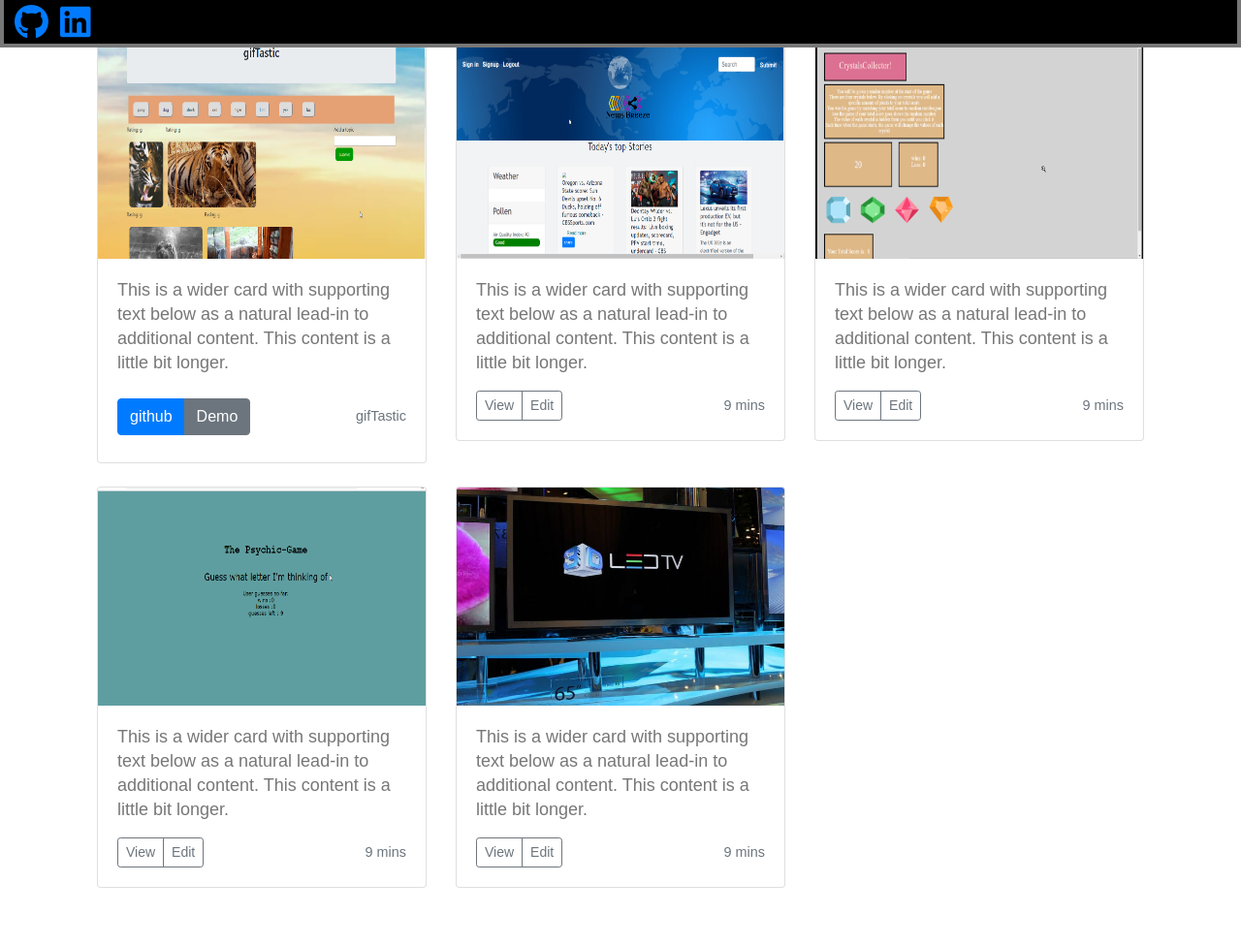
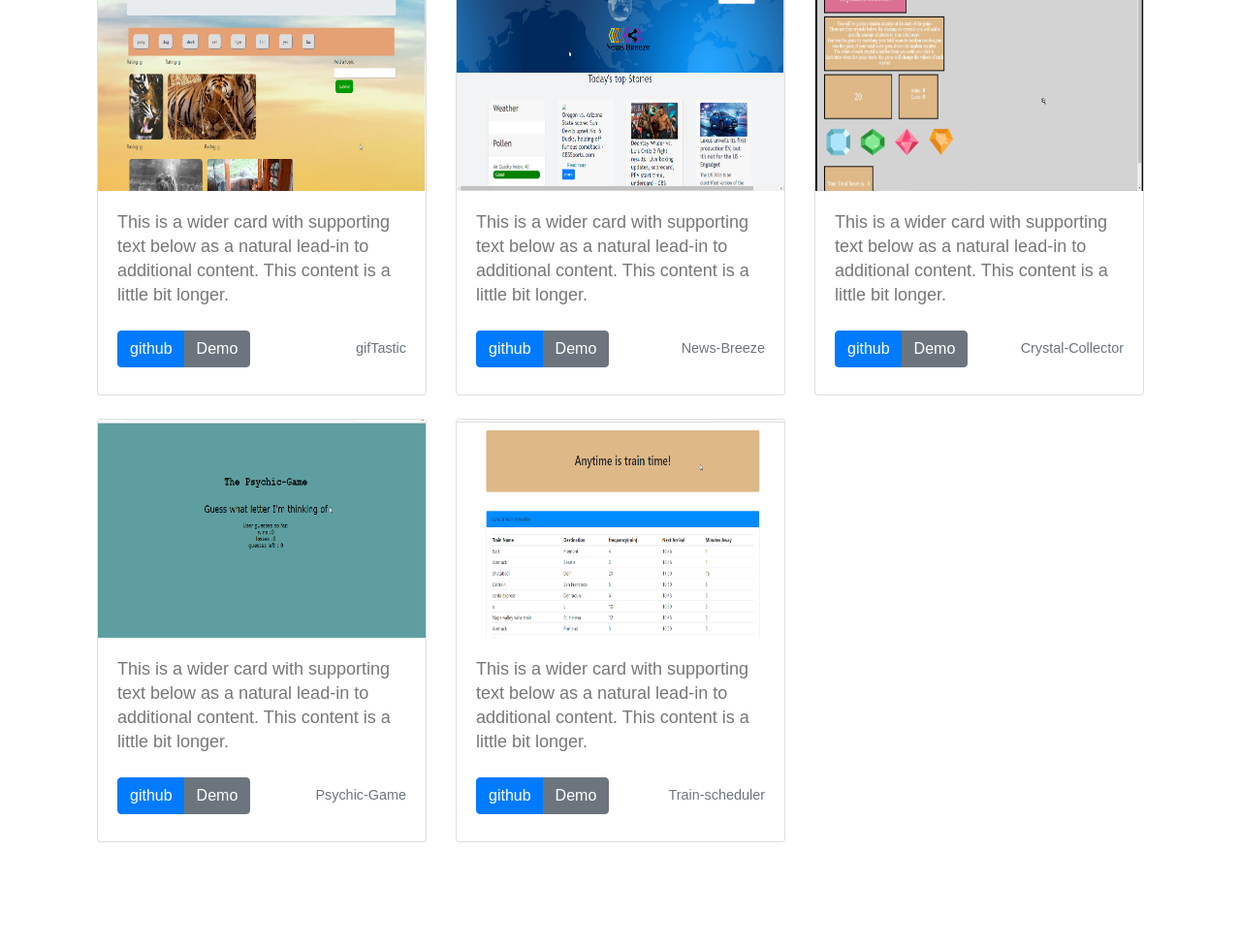
Before and after one commit to ShipraD25/Updated-Portfolio, a plain HTML site: page index.html in a window 1280 px wide. Shown: the part 751-1727 px from the top of the page at 97% size. Drawn offline with nearby package versions, Linux system fonts and the light colour scheme.

Commit message:
making submit button work

```diff
--- a/assets/css/style.css
+++ b/assets/css/style.css
@@ -1,4 +1,4 @@
-#wrapper {
+/*#wrapper {
     background-color: #212931;
     background-image: url("../images/overlay.png"), linear-gradient(0deg, rgba(0, 0, 0, 0.1), rgba(0, 0, 0, 0.1)), url("../images/bg.jpg");
     background-size: auto, auto, 100% auto;
@@ -20,7 +20,7 @@
 #intro {
     cursor: default;
     text-align: center;
-}
+}*/
 
 h1 {
     margin: 0 0 2em 0;
@@ -30,7 +30,6 @@ h1 {
     text-transform: uppercase;
     padding: 0;
     border: 0;
-    vertical-align: baseline;
     display: block;
     margin-block-start: 0.67em;
 }
@@ -134,7 +133,7 @@ h5 {
 #footer {
     bottom: 0;
     width: 100%;
-    position: absolute;
+    /*position: absolute;*/
     height: 80px;
     background-color: black;
     border: 4px solid;
@@ -142,7 +141,7 @@ h5 {
     /*text-align: center;*/
     padding-top: 30px;
     padding-bottom: 0;
-    position: fixed;
+    /*position: fixed;*/
 }
 
 p {
@@ -166,7 +165,7 @@ p {
 form {
     padding-left: 10%;
     padding-right: 10%;
-    padding-bottom: 20%;
+    padding-bottom: 10%;
 }
 
 table#social {
--- a/index.html
+++ b/index.html
@@ -11,7 +11,7 @@
     <script src="https://kit.fontawesome.com/ec2d617488.js" crossorigin="anonymous"></script>
     <link rel="stylesheet" href="assets/css/style.css">
 
-    <title>Bootstrap Portfolio</title>
+    <title>Portfolio</title>
 </head>
 
 <!--<body>-->
@@ -56,11 +56,7 @@
         <section class="jumbotron text-center">
             <div class="container">
                 <h1 class="jumbotron-heading">Shipra Dyundi</h1>
-                <p class="lead text-muted">Something short and leading about the collection below—its contents, the creator, etc. Make it short and sweet, but not too short so folks don't simply skip over it entirely.</p>
-                <p>
-                    <a href="https://getbootstrap.com/docs/4.0/examples/album/#" class="btn btn-primary my-2">Main call to action</a>
-                    <a href="https://getbootstrap.com/docs/4.0/examples/album/#" class="btn btn-secondary my-2">Secondary action</a>
-                </p>
+                <p class="lead text-muted">Hello my name is Shipra and I am a part-time student at UC Berkeley coding bootcamp. I love coding and I am very passionate about it.</p>
             </div>
         </section>
 
@@ -109,9 +105,6 @@
                                         <div class="btn-group">
                                             <a href="https://github.com/ShipraD25/gifTastic" class="btn btn-primary my-2">github</a>
                                             <a href="https://shiprad25.github.io/gifTastic/" class="btn btn-secondary my-2">Demo</a>
-
-                                            <!--<button type="button" class="btn btn-sm btn-outline-secondary">github</button>
-                                            <button type="button" class="btn btn-sm btn-outline-secondary">Demo</button>-->
                                         </div>
                                         <small class="text-muted">gifTastic</small>
                                     </div>
@@ -125,10 +118,10 @@
                                     <p class="card-text">This is a wider card with supporting text below as a natural lead-in to additional content. This content is a little bit longer.</p>
                                     <div class="d-flex justify-content-between align-items-center">
                                         <div class="btn-group">
-                                            <button type="button" class="btn btn-sm btn-outline-secondary">View</button>
-                                            <button type="button" class="btn btn-sm btn-outline-secondary">Edit</button>
+                                            <a href="https://github.com/ShipraD25/Project-1-Team-04" class="btn btn-primary my-2">github</a>
+                                            <a href="https://shiprad25.github.io/Project-1-Team-04/" class="btn btn-secondary my-2">Demo</a>
                                         </div>
-                                        <small class="text-muted">9 mins</small>
+                                        <small class="text-muted">News-Breeze</small>
                                     </div>
                                 </div>
                             </div>
@@ -145,10 +138,10 @@
                                     <p class="card-text">This is a wider card with supporting text below as a natural lead-in to additional content. This content is a little bit longer.</p>
                                     <div class="d-flex justify-content-between align-items-center">
                                         <div class="btn-group">
-                                            <button type="button" class="btn btn-sm btn-outline-secondary">View</button>
-                                            <button type="button" class="btn btn-sm btn-outline-secondary">Edit</button>
+                                            <a href="https://github.com/ShipraD25/unit-4-game" class="btn btn-primary my-2">github</a>
+                                            <a href="https://shiprad25.github.io/unit-4-game/" class="btn btn-secondary my-2">Demo</a>
                                         </div>
-                                        <small class="text-muted">9 mins</small>
+                                        <small class="text-muted">Crystal-Collector</small>
                                     </div>
                                 </div>
                             </div>
@@ -163,10 +156,11 @@
                                     <p class="card-text">This is a wider card with supporting text below as a natural lead-in to additional content. This content is a little bit longer.</p>
                                     <div class="d-flex justify-content-between align-items-center">
                                         <div class="btn-group">
-                                            <button type="button" class="btn btn-sm btn-outline-secondary">View</button>
-                                            <button type="button" class="btn btn-sm btn-outline-secondary">Edit</button>
+                                            <a href="https://github.com/ShipraD25/Psychic-Game" class="btn btn-primary my-2">github</a>
+                                            <a href="https://shiprad25.github.io/Psychic-Game/" class="btn btn-secondary my-2">Demo</a>
+
                                         </div>
-                                        <small class="text-muted">9 mins</small>
+                                        <small class="text-muted">Psychic-Game</small>
                                     </div>
                                 </div>
                             </div>
@@ -176,15 +170,16 @@
 
                         <div class="col-sm-12 col-md-4 col-lg-4">
                             <div class="card mb-4 box-shadow">
-                                <img class="card-img-top" data-src="holder.js/100px225?theme=thumb&amp;bg=55595c&amp;fg=eceeef&amp;text=Thumbnail" alt="Thumbnail [100%x225]" style="height: 225px; width: 100%; display: block;" src="assets/images/technics-q-c-640-480-9.jpg" data-holder-rendered="true">
+                                <img class="card-img-top" data-src="holder.js/100px225?theme=thumb&amp;bg=55595c&amp;fg=eceeef&amp;text=Thumbnail" alt="Thumbnail [100%x225]" style="height: 225px; width: 100%; display: block;" src="assets/images/train-scheduler.png" data-holder-rendered="true">
                                 <div class="card-body">
                                     <p class="card-text">This is a wider card with supporting text below as a natural lead-in to additional content. This content is a little bit longer.</p>
                                     <div class="d-flex justify-content-between align-items-center">
                                         <div class="btn-group">
-                                            <button type="button" class="btn btn-sm btn-outline-secondary">View</button>
-                                            <button type="button" class="btn btn-sm btn-outline-secondary">Edit</button>
+                                            <a href="https://github.com/ShipraD25/Train-scheduler" class="btn btn-primary my-2">github</a>
+                                            <a href="https://shiprad25.github.io/Train-scheduler/" class="btn btn-secondary my-2">Demo</a>
+
                                         </div>
-                                        <small class="text-muted">9 mins</small>
+                                        <small class="text-muted">Train-scheduler</small>
                                     </div>
                                 </div>
                             </div>
@@ -208,7 +203,7 @@
                     </div>
                 </div>
 
-                <form>
+                <form action="mailto:drshipradyundi@gmail.com" method="POST" enctype="">
                     <div class="form-group">
                         <label for="formGroupExampleInput">Name</label>
                         <input type="text" class="form-control" id="ExampleInputname" placeholder="John Smith">
```
